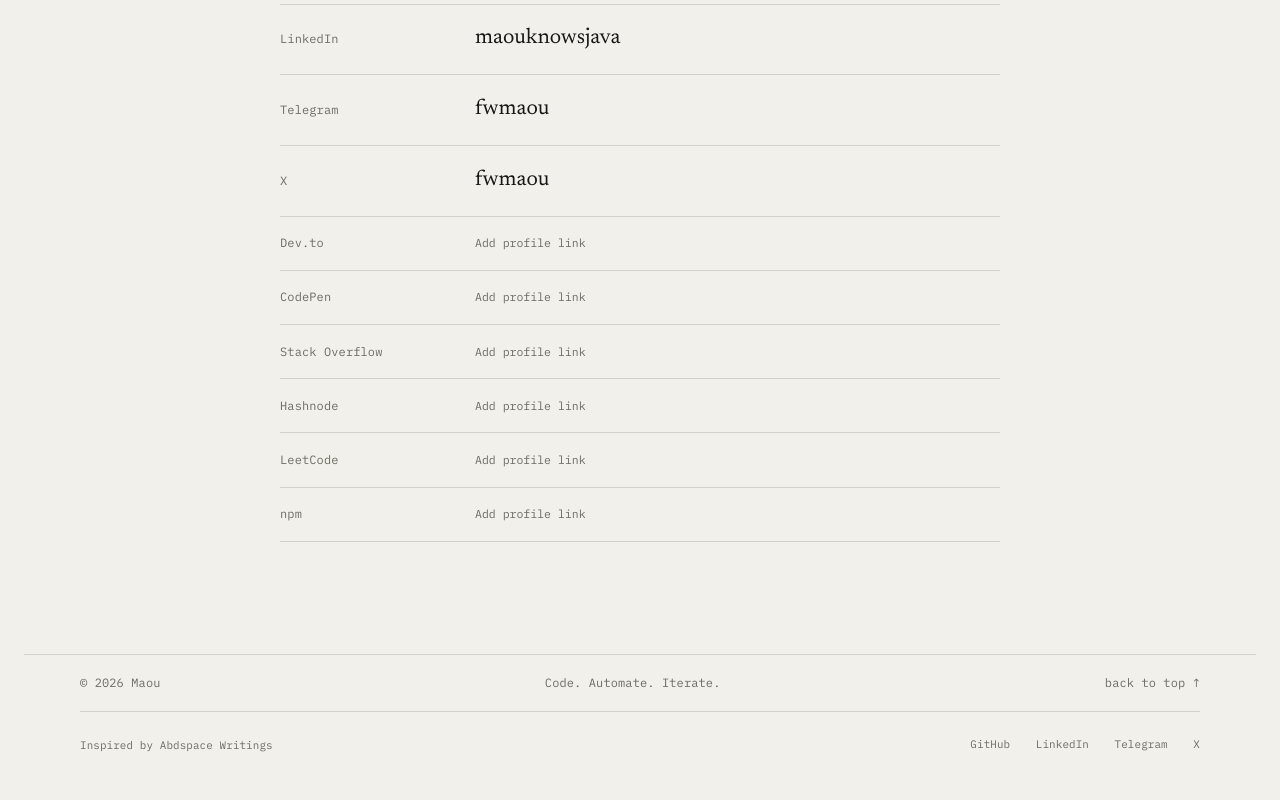
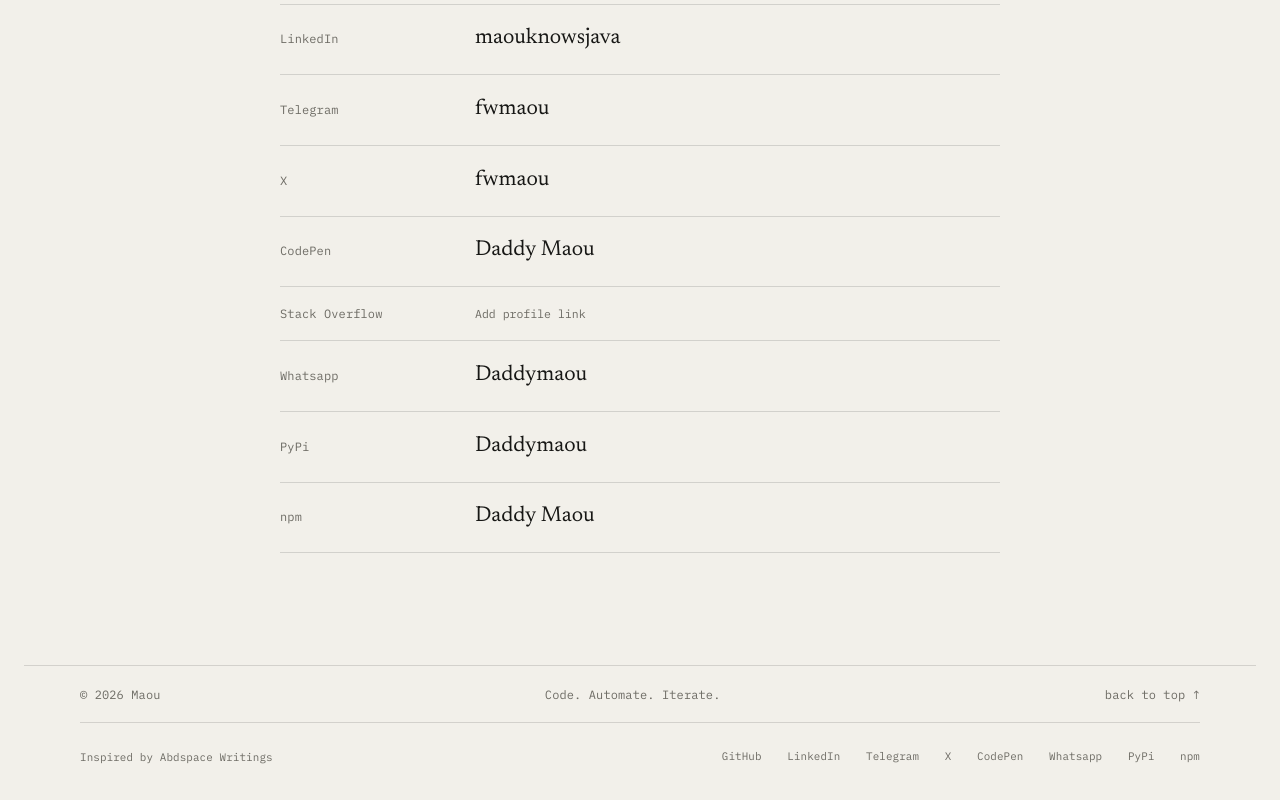
Before and after one commit to daddymaou/maoufolio, a Next.js app: page /contact in a window 1280 px wide. Shown: the part 768-1568 px from the top of the page. Built offline with nearby package versions, Linux system fonts and the light colour scheme.

Commit message:
content: add CodePen, Whatsapp, PyPi and npm social links

```diff
--- a/content/contact.ts
+++ b/content/contact.ts
@@ -23,11 +23,10 @@ export const contactContent = {
     },
     { label: "Telegram", handle: "fwmaou", href: "https://t.me/fwmaou" },
     { label: "X", handle: "fwmaou", href: "https://x.com/fwmaou" },
-    { label: "Dev.to", handle: "Add profile link", href: null },
-    { label: "CodePen", handle: "Add profile link", href: null },
+    { label: "CodePen", handle: "Daddy Maou", href: "https://codepen.io/daddymaou" },
     { label: "Stack Overflow", handle: "Add profile link", href: null },
-    { label: "Hashnode", handle: "Add profile link", href: null },
-    { label: "LeetCode", handle: "Add profile link", href: null },
-    { label: "npm", handle: "Add profile link", href: null },
+    { label: "Whatsapp", handle: "Daddymaou", href:"https://wa.me/2348154899093" },
+    { label: "PyPi", handle: "Daddymaou", href: "https://pypi.org/user/daddymaou/" },
+    { label: "npm", handle: "Daddy Maou", href: "https://npmjs.com/daddymaou" },
   ] satisfies ContactLink[],
 };
```
